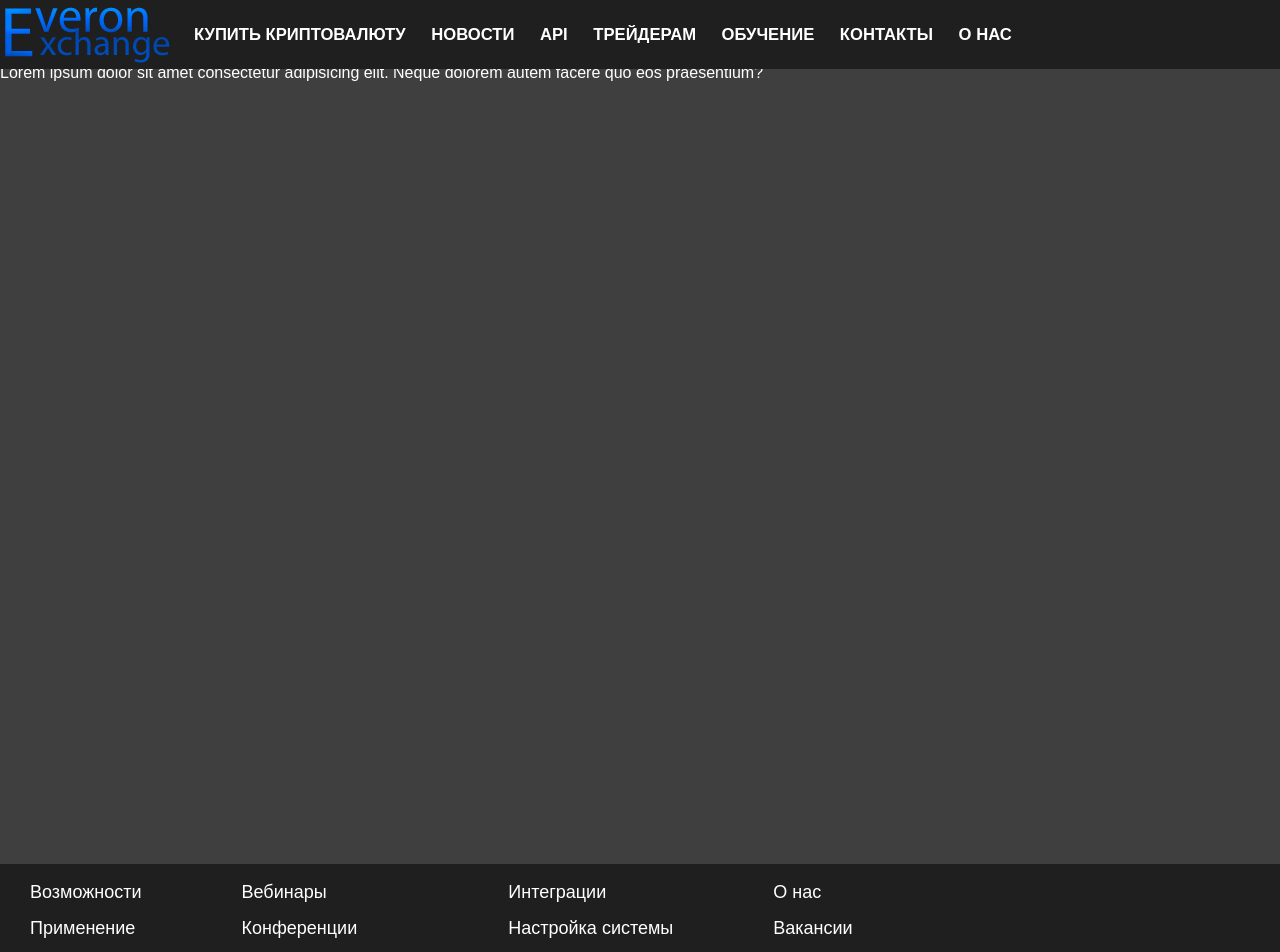
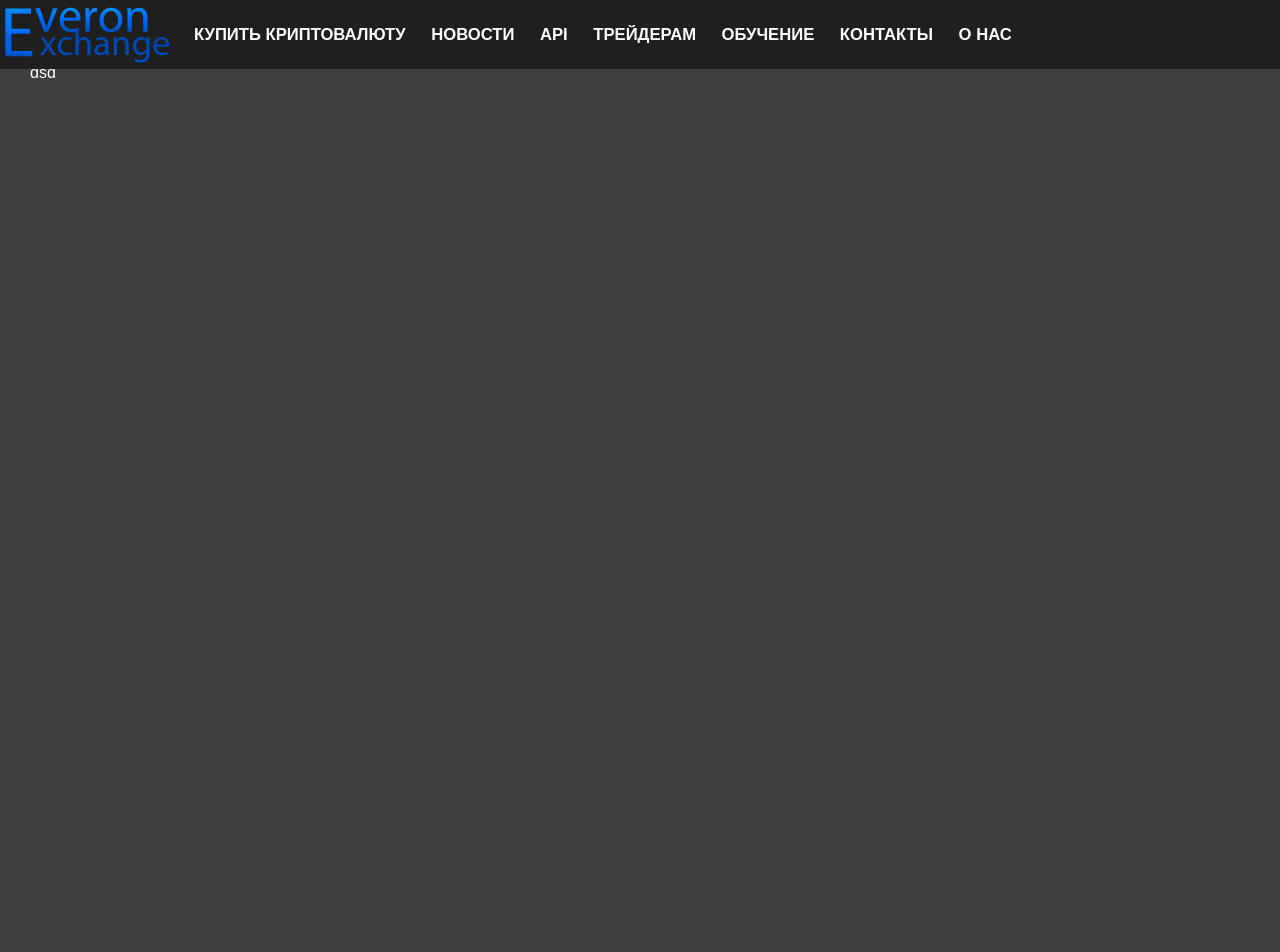
Before and after one commit to gridxprime/crypto-currency-rates, a React (Vite) app: page /btc in a window 1280 px wide. Shown: the top 952 px of the page. After the commit the page ends 800 px from the top, so only its background shows below. Built offline with nearby package versions, Linux system fonts and the light colour scheme; a web font is replaced by a local one.

Commit message:
v1.2.2 'burger menu icon fixed'

```diff
--- a/src/components/Header.jsx
+++ b/src/components/Header.jsx
@@ -26,7 +26,7 @@ function Header() {
             <li>О нас</li>
           </ul>
         </nav>
-        <div className="burger" onClick={toggleMenu}>
+        <div className={`burger ${menuOpen ? 'open' : ''}`} onClick={toggleMenu}>
           <span></span>
           <span></span>
           <span></span>
--- a/src/components/media.css
+++ b/src/components/media.css
@@ -18,6 +18,8 @@
     .navbar__ul.open {
       top: 0%; /* Показать меню */
     }
+
+
   }
 
 
--- a/src/components/pages/Btc.jsx
+++ b/src/components/pages/Btc.jsx
@@ -1,14 +1,11 @@
 import React from 'react'
 import './style.css'
-import Footer from '../Footer'
+
 
 function Btc() {
   return (
 <section className='rates__page'>
-<span style={{minHeight: '100vh', display: 'block'}}>Lorem ipsum dolor sit amet consectetur adipisicing elit. Neque dolorem autem facere quo eos praesentium?</span>
-<Footer >
-
-</Footer>
+    <span>dsd</span>
 </section>
 
   )
--- a/src/components/pages/style.css
+++ b/src/components/pages/style.css
@@ -1,4 +1,4 @@
 .rates__page{
     min-height: 100vh;
-    padding-top: 64px;
+    padding: 64px 30px 0;
 }
--- a/src/components/style.css
+++ b/src/components/style.css
@@ -56,14 +56,30 @@
     flex-direction: column;
     gap: 3px;
     padding-right: 15px;
+
 }
 
 .burger span{
     width: 30px;
-    height: 5px;
+    height: 4.5px;
+    transition: .2s all linear;
+    background: #fff;
+    transform-origin: center; /* Set transform-origin to center */
 
-    background: #fff;
 }
+
+.burger.open span:nth-child(1) {
+    transform: rotate(45deg) translate(5px, 5px);
+  }
+
+  .burger.open span:nth-child(2) {
+    opacity: 0;
+  }
+
+  .burger.open span:nth-child(3) {
+    transform: rotate(-45deg) translate(5px, -5px);
+  }
+
 
 .main{
     display: flex;
```
